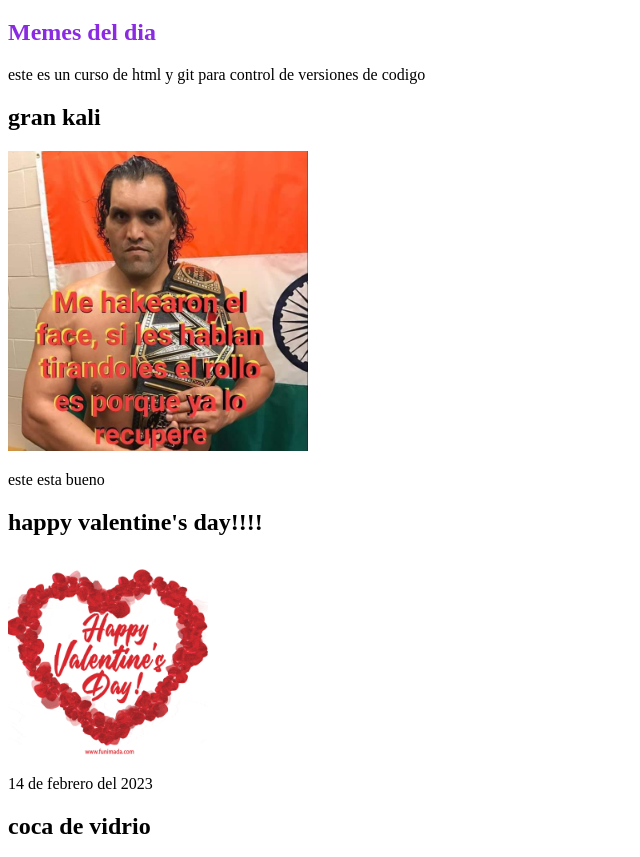
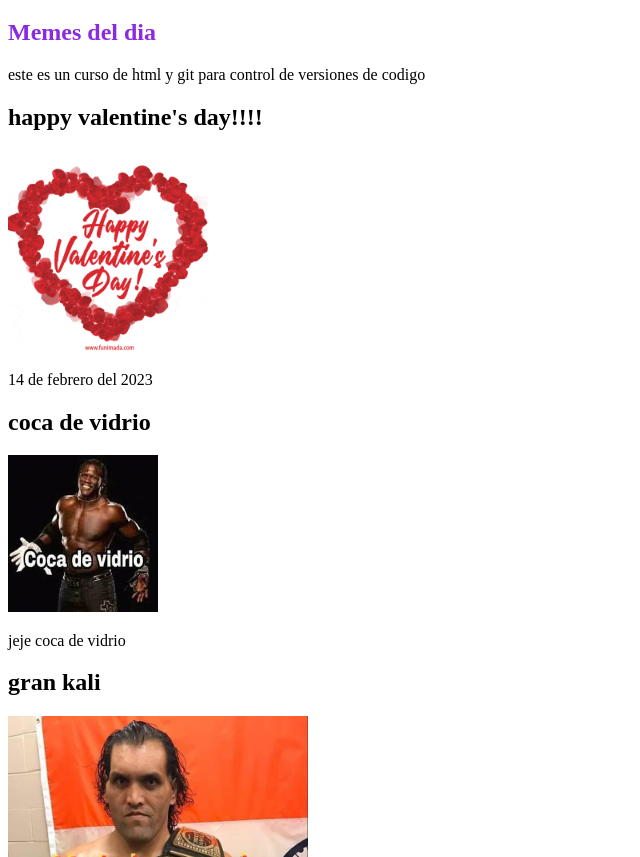
Before and after one commit to Mikeoboy/Hyperblog, a plain HTML site: page MEMES.html in a window 1280 px wide. Shown: the part 61-918 px from the top of the page, without its empty margins (0-640 px from the left). Drawn offline with Linux system fonts and the light colour scheme.

Commit message:
cambiando el happy valentines day pa arriba

```diff
--- a/MEMES.html
+++ b/MEMES.html
@@ -13,11 +13,7 @@
             control de versiones de codigo</p>
     </div>
     <section>
-        <article>
-            <h2>gran kali</h2>
-            <img src="img/cali.jpg" width="300"/>
-            <p> este esta bueno</p>
-        </article>
+
         <article>
             <h2>happy valentine's day!!!!</h2>
             <img src="img/valentine-26.gif" width="200"/>
@@ -25,8 +21,13 @@
         </article>
         <article>
             <h2>coca de vidrio</h2>
-            <img src=" img/coca.jpg" width="300"/>
+            <img src=" img/coca.jpg" width="150"/>
             <p>jeje coca de vidrio</p>
+        </article>
+        <article>
+            <h2>gran kali</h2>
+            <img src="img/cali.jpg" width="300"/>
+            <p> este esta bueno</p>
         </article>
         </article>
             <h2>no se va</h2>
```
